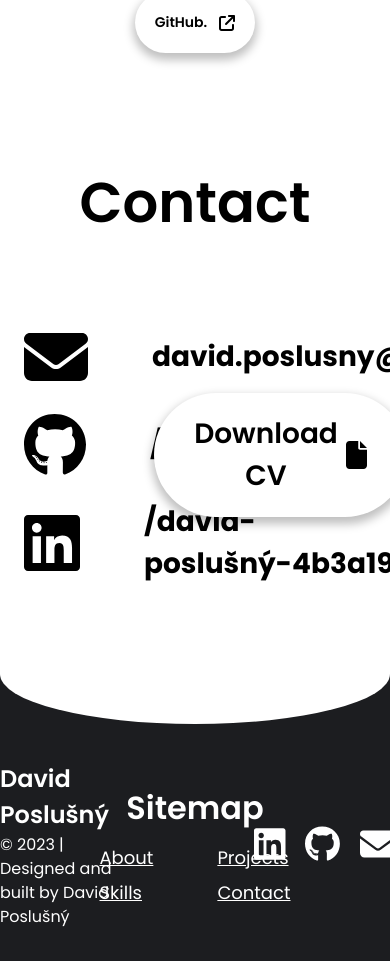
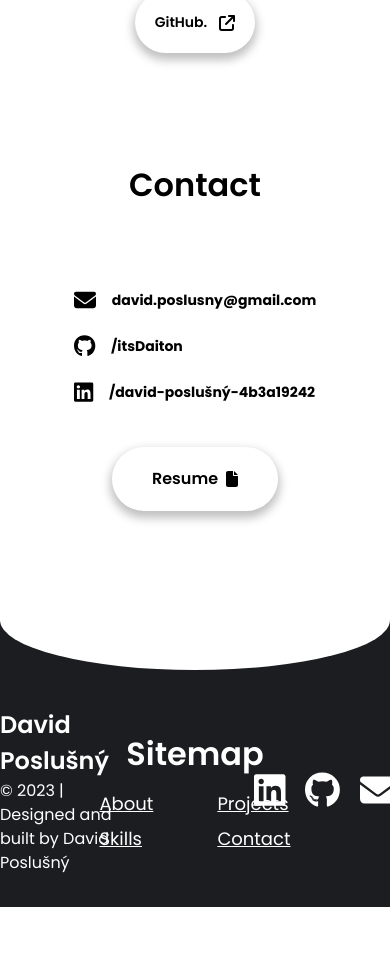
Before and after one commit to itsDaiton/portfolio, a React (Vite) app: page / in a window 390 px wide. Shown: the part 4595-5556 px from the top of the page. After the commit the page ends 5502 px from the top, so only its background shows below. Built offline with nearby package versions, Linux system fonts and the light colour scheme.

Commit message:
responsive contact

```diff
--- a/src/components/Contact.jsx
+++ b/src/components/Contact.jsx
@@ -1,7 +1,7 @@
 import React from 'react'
 import { motion } from 'framer-motion'
 import { FontAwesomeIcon } from '@fortawesome/react-fontawesome'
-import { fa1, faAddressBook, faAddressCard, faEnvelope, faFile, faToggleOn } from '@fortawesome/free-solid-svg-icons'
+import { faFile } from '@fortawesome/free-solid-svg-icons'
 import { contacts } from '../../utils/data'
 
 const Contact = () => {
@@ -10,28 +10,28 @@ const Contact = () => {
       <div className='flex w-full'>
         <div className='flex py-10 justify-center w-full flex-col'>
           <div className='flex flex-row justify-center'>
-            <h1 className='font-semibold text-[56px]'>Contact</h1>
+            <h1 className='font-semibold lg:text-[56px] md:text-[48px] sm:text-[42px] text-[32px]'>Contact</h1>
           </div>
-          <div className='flex pt-20'>
-            <div className='flex flex-col justify-end w-1/2 space-y-6'>
+          <div className='flex pt-20 lg:flex-row flex-col items-center'>
+            <div className='flex flex-col justify-end lg:w-1/2 w-fit space-y-6'>
               {contacts.map((contact) => (
-                <div className='flex flex-row items-center space-x-16' key={contact.id}>
-                  <FontAwesomeIcon icon={contact.icon} className='text-[64px]'/>
-                  <a href={contact.action} target='_blank' className='text-[28px] font-bold'>
+                <div className='flex flex-row items-center sm:space-x-16 es:space-x-10 space-x-4' key={contact.id}>
+                  <FontAwesomeIcon icon={contact.icon} className='xl:text-[64px] lg:text-[48px] md:text-[38px] sm:text-[32px] es:text-[26px] text-[22px]'/>
+                  <a href={contact.action} target='_blank' className='font-bold xl:text-[28px] lg:text-[22px] md:text-[22px] sm:text-[20px] es:text-[18px] text-[14px]'>
                     {contact.text}
                   </a>
                 </div>
               ))}
             </div>
-            <div className='flex justify-center items-center w-1/2 rounded-xl text-white'>
+            <div className='flex justify-center items-center w-1/2 rounded-xl text-white lg:mt-0 mt-6'>
             <motion.button
-              className='flex justify-start items-center text-[28px] px-10 py-5 my-5 space-x-2 w-fit font-semibold bg-white
-              rounded-full button-shadow text-black'
+              className='flex justify-start items-center px-10 py-5 my-5 space-x-2 w-fit font-semibold bg-white
+              rounded-full button-shadow text-black xl:text-[28px] lg:text-[24px] md:text-[22px] sm:text-[20px] text-[16px]'
               whileHover={{
                 scale: 1.1
               }}
             >
-              <span>Download CV</span>
+              <span>Resume</span>
               <FontAwesomeIcon icon={faFile}/>
             </motion.button>
             </div>
```
